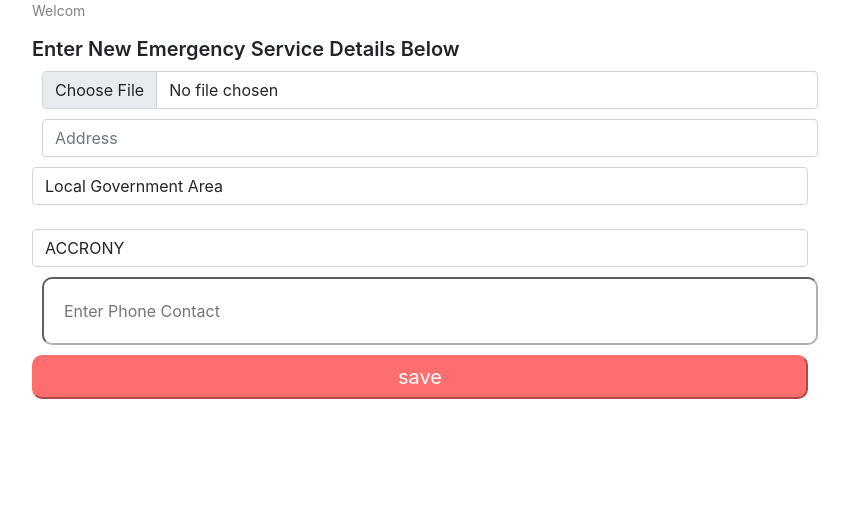
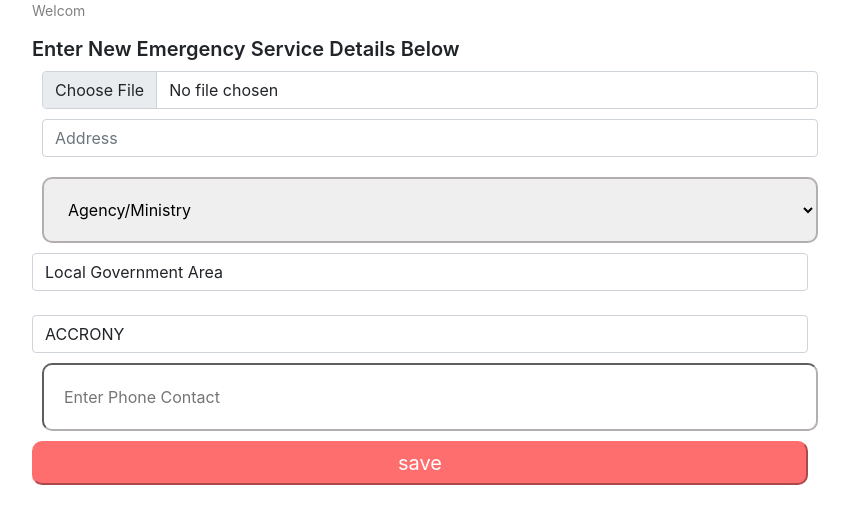
Before and after one commit to BOGUEH/emergency-reporting-new, a React (Create React App) app: page /update in a window 1280 px wide. Shown: the top 524 px of the page, without its empty margins (220-1069 px from the left). Built offline with nearby package versions, Linux system fonts and the light colour scheme.

Commit message:
Working 3

```diff
--- a/src/Components/AddAdmin/AddAdmin.js
+++ b/src/Components/AddAdmin/AddAdmin.js
@@ -1,17 +1,18 @@
 import React from 'react';
 import './AddAdmin.css';
-import  {useState} from 'react';
+import {useState} from 'react';
 import axios from 'axios';
+import {useHistory} from 'react-router';
 
 export default function AddAdmin() {
     const [slug, setSlug] = useState('')
     const [address, setAddress] = useState('')
     const [phoneNo, setPhoneNo] = useState('')
     const [institution, setInstitution] = useState('')
+    let history = useHistory();
 
 
-
-  const addContact = ()=>{
+    const addContact = () => {
         axios({
             method: 'post',
             url: 'http://emergency-report-app.herokuapp.com/api/profile/create',
@@ -25,9 +26,9 @@ export default function AddAdmin() {
                 address,
                 phoneNo
             }
+        }).then(() => {
+            history.push('/admindb')
         })
-
-
 
 
     }
@@ -41,15 +42,16 @@ export default function AddAdmin() {
                 <h3> Enter New Emergency Service Details Below</h3>
             </div>
             <div>
-                                    <input type="file" name="file"  />
+                <input type="file" name="file"/>
                 <div>
                     <input type="text" name=""
                            className="forms container-fluid"
                            placeholder="Address"
-                                         onChange={(e)=>setAddress(e.target.value)}
+                           onChange={(e) => setAddress(e.target.value)}
                     />
 
-                                        <select name="Agency-Ministry"  onChange={(e)=>setInstitution(e.target.value)} className="forms container-fluid">
+                    <select name="Agency-Ministry" onChange={(e) => setInstitution(e.target.value)}
+                            className="forms container-fluid">
 
                         <option value=" ">Agency/Ministry</option>
                         <option value="Road-Safety-Service">Road Safety Service</option>
@@ -62,7 +64,8 @@ export default function AddAdmin() {
 
             <div className="second">
 
-                            <select name="Local Government Area" onChange={(e)=>setSlug(e.target.value)} className="forms container-fluid">
+                <select name="Local Government Area" onChange={(e) => setSlug(e.target.value)}
+                        className="forms container-fluid">
                     <option value=" ">Local Government Area</option>
                     <option value="Aniocha-North">Aniocha North</option>
                     <option value="Aniocha-South">Aniocha South</option>
@@ -93,7 +96,7 @@ export default function AddAdmin() {
                 </select>
                 <input type="number" className="forms container-fluid"
                        placeholder="Enter Phone Contact"
-                              onChange={(e)=>setPhoneNo(e.target.value)}
+                       onChange={(e) => setPhoneNo(e.target.value)}
                 />
             </div>
 
@@ -103,7 +106,7 @@ export default function AddAdmin() {
                     <span className="small"> (PNG/SVG Formats Only)</span>
                 </button>
 
-                            <button className="forms contactbtn container-fluid"> Add New Contact </button>
+                <button className="forms contactbtn container-fluid"> Add New Contact</button>
 
             </div>
             <button className="container-fluid" onClick={addContact}>save</button>
@@ -111,13 +114,5 @@ export default function AddAdmin() {
         </div>
 
 
-
-
-
-
-
-
-
-
     )
 }
--- a/src/Components/Admindb/AdminDashboard.js
+++ b/src/Components/Admindb/AdminDashboard.js
@@ -36,7 +36,7 @@ export default function AdminDashboard() {
         // return queryString==user.address || queryString==user.institution || queryString==user.localGovtArea || queryString==user.phoneNo || queryString==user.slug;
 
         const newDataArray = await adminData.filter(user => {
-            return queryString=="";
+            return queryString == "";
         })
         console.log(newDataArray)
     }
@@ -56,7 +56,10 @@ export default function AdminDashboard() {
 
     return (
 
-        <div className="admin-dashboard-data-container" >
+        <div className="admin-dashboard-data-container">
+            <Link to="/create">
+                <button>Create</button>
+            </Link>
             <input className="admin-dashboard-search" onChange={queryData} type="text" placeholder="Search..."/>
             <Table striped bordered hover>
                 <thead>
--- a/src/Components/Update/Update.js
+++ b/src/Components/Update/Update.js
@@ -1,7 +1,7 @@
 import React from 'react';
-import  {useState, useEffect} from 'react';
+import {useState, useEffect} from 'react';
 import axios from 'axios';
-import { useHistory } from 'react-router';
+import {useHistory} from 'react-router';
 
 export default function AddAdmin() {
     let history = useHistory();
@@ -12,8 +12,7 @@ export default function AddAdmin() {
     const [_id, set_id] = useState('null')
 
 
-
-  const Update = ()=>{
+    const Update = () => {
         axios({
             method: 'put',
             url: `http://emergency-report-app.herokuapp.com/api/profile/update/${_id}`,
@@ -27,14 +26,14 @@ export default function AddAdmin() {
                 address,
                 phoneNo
             }
-      }).then(()=>{
+        }).then(() => {
             history.push('/admindb')
         })
 
 
     }
 
-  useEffect(()=>{
+    useEffect(() => {
 
         setInstitution(localStorage.getItem('Institution'));
         setAddress(localStorage.getItem('Address'));
@@ -42,7 +41,7 @@ export default function AddAdmin() {
         setPhoneNo(localStorage.getItem('PhoneNo'));
         set_id(localStorage.getItem('ID'));
 
-  },[])
+    }, [])
 
     return (
 
@@ -52,16 +51,27 @@ export default function AddAdmin() {
                 <h3> Enter New Emergency Service Details Below</h3>
             </div>
             <div>
-                                    <input className="form-control" type="file" name="file"  />
+                <input className="form-control" type="file" name="file"/>
                 <div>
                     <input type="text" name="address"
                            className="form-control"
                            placeholder="Address"
                            value={address}
-                                         onChange={(e)=>setAddress(e.target.value)}
+                           onChange={(e) => setAddress(e.target.value)}
                     />
 
-                                        <select name="Agency-Ministry"  onChange={(e)=>setInstitution(e.target.value)} className="form-control">
+                    <select name="Agency-Ministry" onChange={(e) => setInstitution(e.target.value)}
+                            className="forms container-fluid">
+
+                        <option value=" ">Agency/Ministry</option>
+                        <option value="Road-Safety-Service">Road Safety Service</option>
+                        <option value="Fire-Emergency-Service">Fire Emergency Service</option>
+                        <option value="ENigerian-Police-Service">Nigerian Police Service</option>
+                        <option value="Medical-Service">Medical Service</option>
+                    </select>
+
+                    <select name="Agency-Ministry" onChange={(e) => setInstitution(e.target.value)}
+                            className="form-control">
                         <option value=" ">Local Government Area</option>
                         <option value="Aniocha-North">Aniocha North</option>
                         <option value="Aniocha-South">Aniocha South</option>
@@ -95,7 +105,8 @@ export default function AddAdmin() {
             <br/>
             <div className="second">
 
-                            <select name="Local Government Area" onChange={(e)=>setSlug(e.target.value)} className=" form-control">
+                <select name="Local Government Area" onChange={(e) => setSlug(e.target.value)}
+                        className=" form-control">
                     <option value=" ">ACCRONY</option>
                     <option value="NPS">NPS</option>
                     <option value="FES">FES</option>
@@ -105,7 +116,7 @@ export default function AddAdmin() {
                 </select>
                 <input type="number" value={localStorage.getItem("PhoneNo")} className="forms container-fluid"
                        placeholder="Enter Phone Contact"
-                              onChange={(e)=>setPhoneNo(e.target.value)}
+                       onChange={(e) => setPhoneNo(e.target.value)}
                 />
             </div>
 
@@ -115,13 +126,5 @@ export default function AddAdmin() {
         </div>
 
 
-
-
-
-
-
-
-
-
     )
 }
```
Lines whose indentation alone changed are shown as unchanged.
